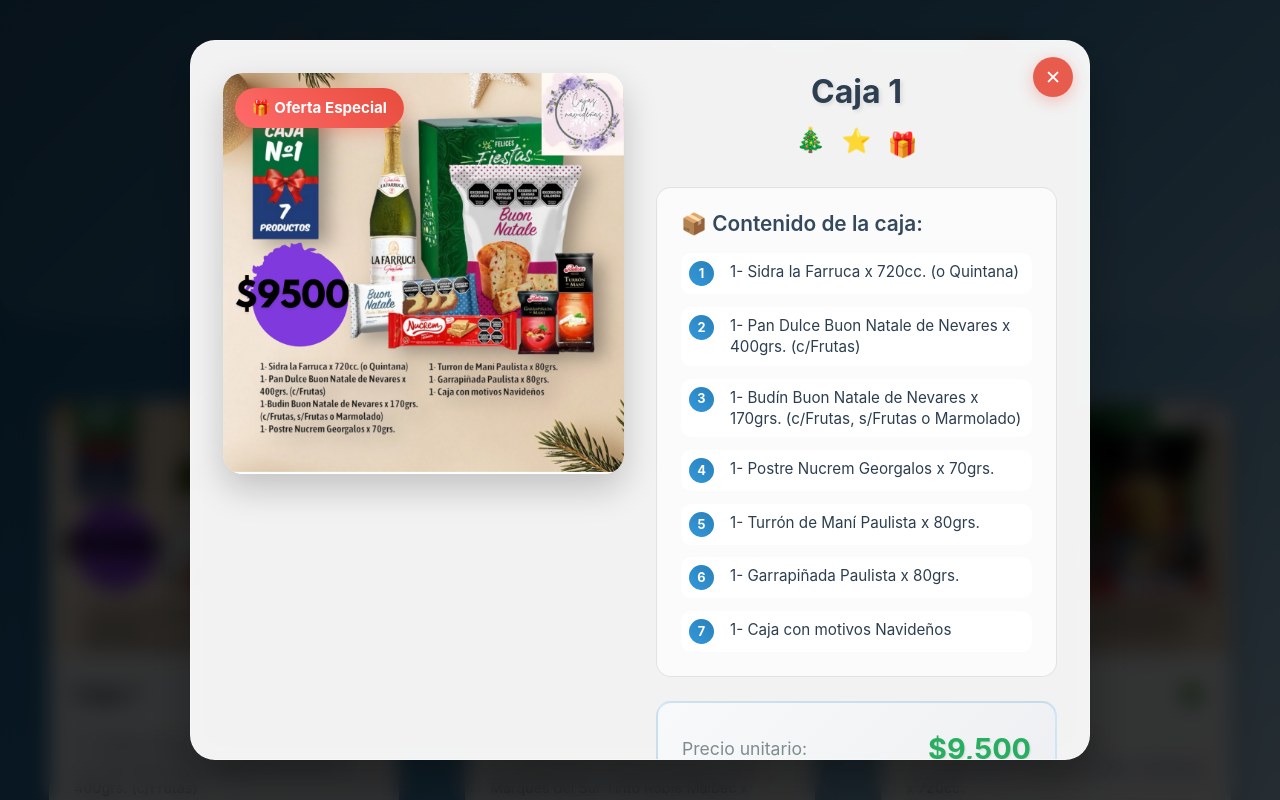
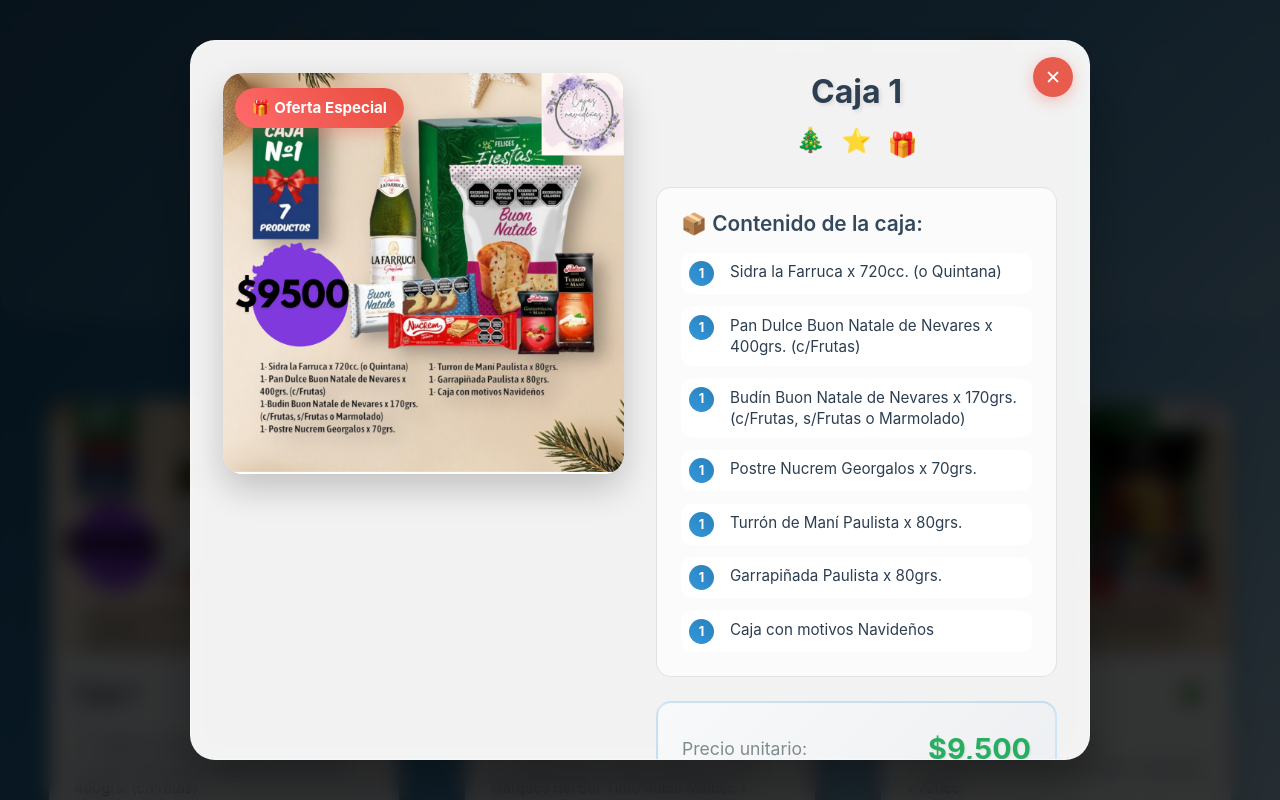
Before and after one commit to 0lalox0/CajasNavidad, a React (Vite) app in the folder react-app/: page / in a window 1280 px wide. Both pictures are taken after a click on the element 224 px from the left and 690 px from the top of the page. Shown: the top 800 px of the page. Built offline with nearby package versions, Linux system fonts and the light colour scheme; the HTML template or start-up script is replaced by a standard one.

Commit message:
numero de cantidad de producto

```diff
--- a/react-app/src/components/CajaDetalle.tsx
+++ b/react-app/src/components/CajaDetalle.tsx
@@ -86,12 +86,17 @@
             <div className="detalle-descripcion">
               <h3 className="descripcion-titulo">📦 Contenido de la caja:</h3>
               <div className="descripcion-lista">
-                {caja.description.map((item, index) => (
-                  <div key={index} className="descripcion-item">
-                    <span className="item-numero">{index + 1}</span>
-                    <span className="item-texto">{item}</span>
-                  </div>
-                ))}
+                {caja.description.map((item, index) => {
+                    const [numero, ...resto] = item.split('-');
+                    const texto = resto.join('-').trim();
+
+                    return (
+                             <div key={index} className="descripcion-item">
+                                  <span className="item-numero">{numero.trim()}</span>
+                                  <span className="item-texto">{texto}</span>
+                             </div>
+  );
+})}
               </div>
             </div>
 
```
